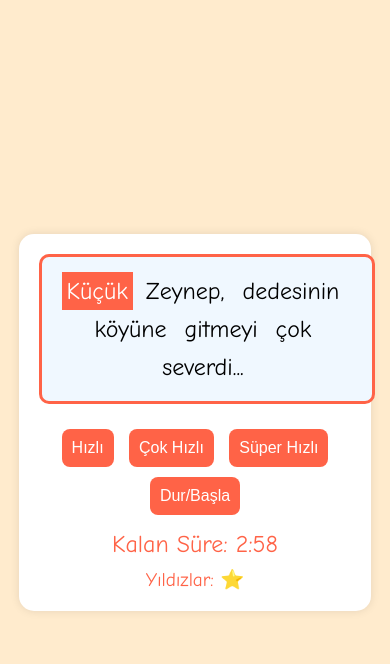
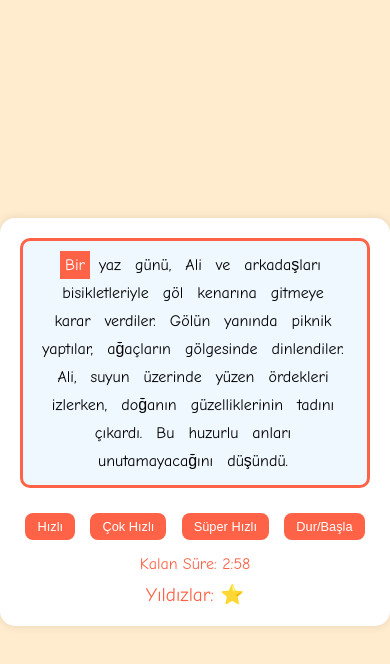
Before and after one commit to BayDeney/okumamacerasi, a plain HTML site: page index.html in a window 390 px wide. Both pictures are taken after a click on the button "Başla". Drawn offline with Linux system fonts and the light colour scheme.

Commit message:
Update index.html

```diff
--- a/index.html
+++ b/index.html
@@ -5,6 +5,7 @@
   <meta name="viewport" content="width=device-width, initial-scale=1.0">
   <title>Okuma Macerası</title>
   <style>
+    /* Genel Stiller */
     body {
       font-family: 'Comic Sans MS', sans-serif;
       background-color: #ffebcd;
@@ -21,7 +22,7 @@
       padding: 20px;
       border-radius: 15px;
       box-shadow: 0 0 10px rgba(0, 0, 0, 0.1);
-      width: 80%;
+      width: 90%;
       max-width: 600px;
     }
 
@@ -54,7 +55,7 @@
     button {
       background-color: #ff6347;
       color: white;
-      padding: 10px;
+      padding: 10px 20px;
       margin: 5px;
       border: none;
       border-radius: 8px;
@@ -91,6 +92,51 @@
 
     .hidden {
       display: none;
+    }
+
+    /* Responsive Tasarım */
+    @media (max-width: 768px) {
+      h1 {
+        font-size: 2em;
+      }
+
+      .word {
+        font-size: 1.2em;
+        margin-right: 5px;
+      }
+
+      button {
+        padding: 8px 16px;
+        font-size: 0.9em;
+      }
+
+      #text-box {
+        padding: 10px;
+      }
+
+      #timer {
+        font-size: 1.2em;
+      }
+    }
+
+    @media (max-width: 480px) {
+      h1 {
+        font-size: 1.8em;
+      }
+
+      .word {
+        font-size: 1em;
+        margin-right: 4px;
+      }
+
+      button {
+        padding: 6px 12px;
+        font-size: 0.8em;
+      }
+
+      #timer {
+        font-size: 1em;
+      }
     }
   </style>
 </head>
@@ -133,11 +179,23 @@
 
   <script>
     let stories = [
-      "Deniz kenarında yürüyen küçük kız, kumların arasında parıldayan bir taş buldu...",
-      "Bir orman gezisinde, küçük bir çocuk eski bir harita buldu...",
-      "Küçük Zeynep, dedesinin köyüne gitmeyi çok severdi...",
-      "Ormanlar, dünyamızın akciğerleri olarak bilinir...",
-      "Bir kış sabahı, Elif penceresinden dışarı baktı..."
+       "Deniz kenarında yürüyen küçük kız, kumların arasında parıldayan bir taş buldu. Taşı eline aldığında, taşın içinden parlayan küçük bir dünya gördü. Taşı dikkatle inceledi ve bir deniz kabuğu gibi ses çıkardığını fark etti. Bu keşfi onu çok heyecanlandırdı.",
+      "Bir orman gezisinde, küçük bir çocuk eski bir harita buldu. Haritada kayıp bir hazine işaretlenmişti. Haritayı dikkatle inceledi ve hazineye ulaşmak için bir plan yaptı. Arkadaşlarını çağırarak birlikte ormanda hazine aramaya başladılar.",
+      "Ormanlar, dünyamızın akciğerleri olarak bilinir ve birçok canlıya ev sahipliği yapar. Ağaçlar, fotosentez yoluyla oksijen üretir, böylece soluduğumuz temiz havayı sağlar. Ormanları korumak, ekosistemimizin sağlıklı kalması için çok önemlidir.",
+      "Bir kış sabahı, Elif penceresinden dışarı baktı ve her yerin karla kaplandığını gördü. Heyecanla montunu giyip bahçeye koştu. Kar topu oynamak için arkadaşlarını çağırdı ve eğlenceli bir gün geçirdiler.",
+      "Küçük bir köyde yaşayan Ali, gökyüzündeki yıldızları izlemeyi çok severdi. Bir gece, teleskobuyla yeni bir yıldız keşfettiğini düşündü. Bu heyecan verici keşfini ailesine anlattı ve herkes onunla gurur duydu.",
+      "Yıldızlar, devasa gaz kütlelerinden oluşur ve kendi ışıklarını yayarlar. Gökyüzünde gördüğümüz yıldızlar, çok uzak mesafelerde yer alır. Yıldızlar gece gökyüzünü aydınlatır ve bizlere evrenin büyüklüğünü hatırlatır.",
+      "Mert, ilk defa kamp yapmaya gittiğinde ormanın derinliklerine doğru yürüdü. Bir çadır kurdu ve gece boyunca yıldızları izledi. Sabah olduğunda, kuş cıvıltılarıyla uyandı ve doğanın sessizliğini çok sevdi.",
+      "Küçük Zeynep, dedesinin köyüne gitmeyi çok severdi. Köydeki eski ev, taş duvarları ve büyük bahçesiyle onu çok etkilerdi. Bir gün dedesiyle bahçeye fidan dikti ve toprağı nasıl koruması gerektiğini öğrendi. Zeynep, doğanın önemini anlamaya başladı.",
+      "Bir yaz günü, Ali ve arkadaşları bisikletleriyle göl kenarına gitmeye karar verdiler. Gölün yanında piknik yaptılar, ağaçların gölgesinde dinlendiler. Ali, suyun üzerinde yüzen ördekleri izlerken, doğanın güzelliklerinin tadını çıkardı. Bu huzurlu anları unutamayacağını düşündü.",
+      "Minik Ayşe, okula giderken yol kenarında yaralı bir kuş buldu. Kuşu dikkatlice alarak öğretmenine götürdü. Öğretmeni, Ayşe’ye kuşun yarasını nasıl saracağını öğretti. Birkaç gün sonra, kuş iyileşti ve tekrar uçabildi. Ayşe, ona yardım ettiği için çok mutlu oldu.",
+      "Deniz kenarında yürüyen küçük bir çocuk, kıyıya vuran renkli taşları toplamaya başladı. Taşların her biri farklı şekil ve renkteydi. Taşları bir şişeye koyup evine götürmek istedi. Annesi, taşların denizdeki canlılar için önemli olduğunu anlattı. Çocuk, taşları geri bırakmaya karar verdi.",
+      "Yağmurlu bir sonbahar günü, Efe ve ablası bahçedeki yaprakları topluyordu. Efe, renkli yaprakları bir araya getirerek küçük bir çelenk yaptı. Ablası, bu çelengi evin kapısına asmalarını önerdi. Yağmur altında yaptıkları bu yaratıcı çalışma, Efe'ye doğanın güzelliklerini fark ettirdi.",
+      "Deniz, okulda ilk defa bilim fuarına katılacaktı. Arkadaşıyla birlikte bir volkan modeli yapmaya karar verdiler. Fuar günü, modellerini sergilerken izleyicilere volkanların nasıl patladığını anlattılar. Deniz, bilimle uğraşmanın ne kadar heyecan verici olduğunu düşündü.",
+      "Volkanlar, yeryüzündeki çatlaklardan çıkan lav ve gazların oluşturduğu doğal yapılardır. Volkan patlamaları, yerin altında biriken basınç nedeniyle gerçekleşir. Lav soğuyup katılaşınca yeni kara parçaları oluşturur. Volkanlar, yer kabuğunun hareketlerini anlamamıza yardımcı olur.",
+      "Can, okulda düzenlenen robotik yarışmasına katılmak için bir robot yapmaya karar verdi. Kodlama yaparak robotunu programladı ve arkadaşlarıyla birlikte yarışmaya katıldı. Robotları, parkuru başarıyla tamamladı. Can, kendi emeğiyle başardığı için çok gururlandı.",
+      "Robotik, makinelerin kodlama ve elektronikle yönetilmesini sağlayan bir bilim dalıdır. Günümüzde robotlar; endüstride, tıpta ve evlerde kullanılır. Robotlar, insanların yapamayacağı hassas görevleri üstlenebilir. Kodlama, robotların belirli işlemleri gerçekleştirmesi için önemlidir.",
+      "Elektrik, günlük yaşamda kullandığımız enerjinin önemli bir kaynağıdır. Elektrik; ışık, ısı ve güç üretiminde kullanılır. Elektrik devreleri, enerjiyi cihazlara ileten yollardır. Güvenli kullanıldığında hayatımızı kolaylaştıran elektrik, dikkat edilmezse tehlikeli olabilir."
     ];
 
     let feedbackMessages = [
```
